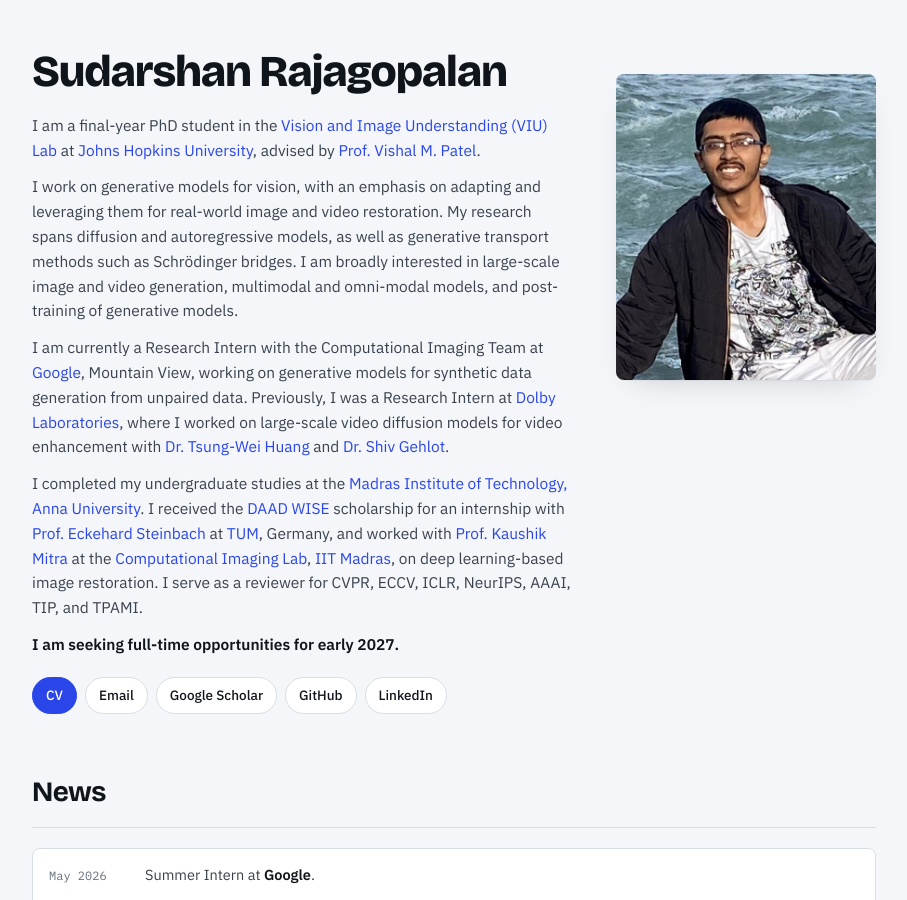
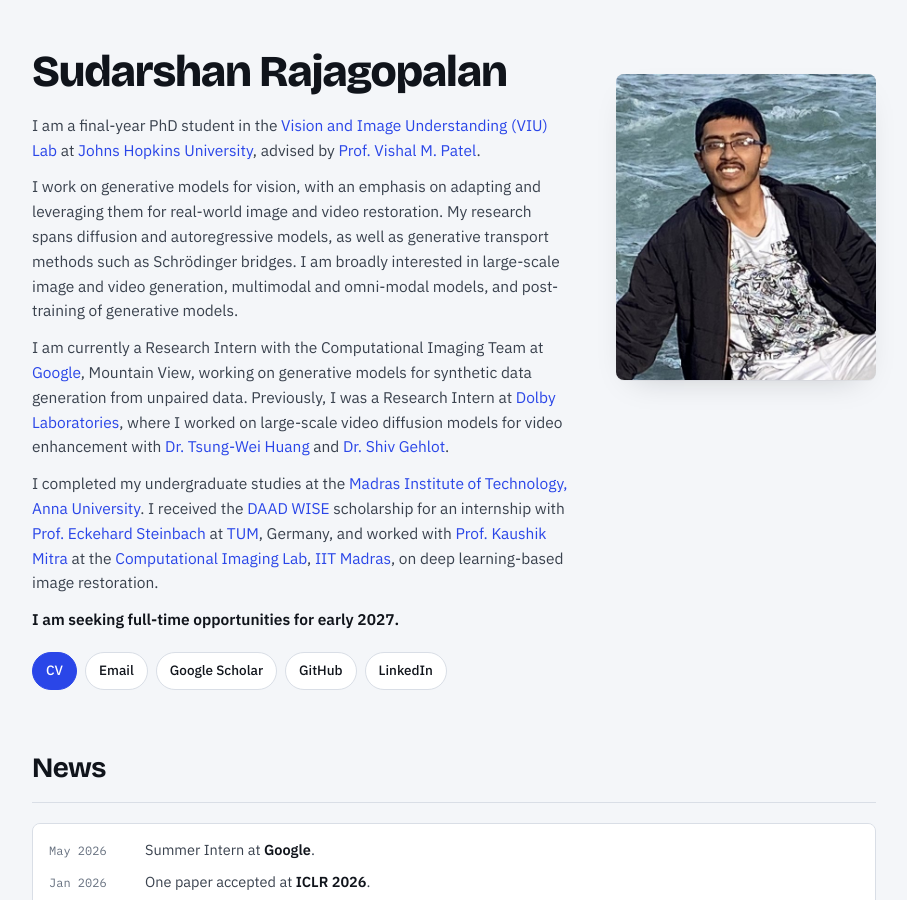
Before and after one commit to sudraj2002/sudraj2002.github.io, a Jekyll site: the page built from _posts/2026-03-20-ypt.md, in a window 1280 px wide and 900 px high. Shown: the whole window, without its empty margins (186-1093 px from the left). Built offline with Jekyll 4.4.1, drawn with Linux system fonts in a browser that asks for light colours.

Commit message:
Update default.html

```diff
--- a/_layouts/default.html
+++ b/_layouts/default.html
@@ -80,7 +80,6 @@
         <a href="https://www.ee.iitm.ac.in/kmitra/" target="_blank" rel="noopener">Prof. Kaushik Mitra</a> at the
         <a href="https://www.ee.iitm.ac.in/comp_photolab/" target="_blank" rel="noopener">Computational Imaging Lab</a>,
         <a href="https://www.iitm.ac.in/" target="_blank" rel="noopener">IIT Madras</a>, on deep learning-based image restoration.
-        I serve as a reviewer for CVPR, ECCV, ICLR, NeurIPS, AAAI, TIP, and TPAMI.
       </p>
 
       <p><strong>I am seeking full-time opportunities for early 2027.</strong></p>
```
